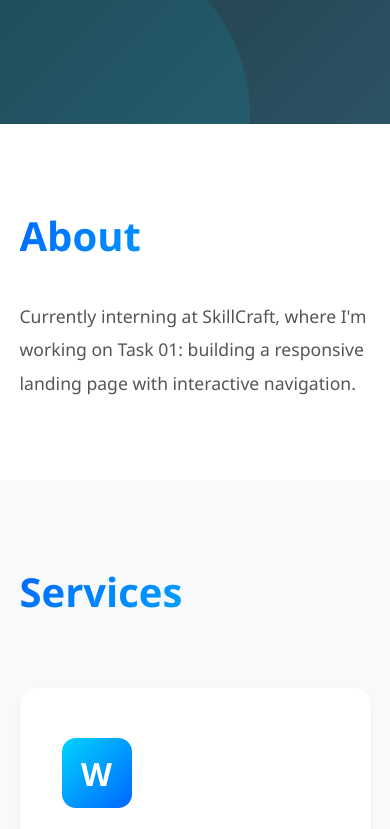
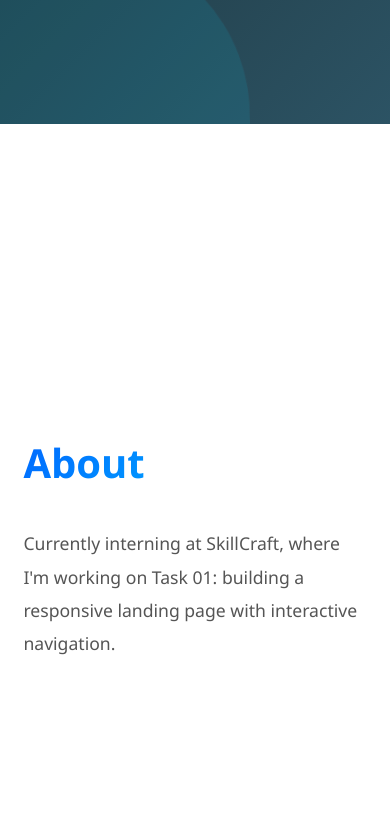
Before and after one commit to vishal-khilari/SCT_WD_1, a plain HTML site: page index.html in a window 390 px wide. Shown: the part 720-1549 px from the top of the page. Drawn offline with Linux system fonts and the light colour scheme.

Commit message:
Setting height for sections

```diff
--- a/style.css
+++ b/style.css
@@ -408,9 +408,9 @@ section.visible {
     gap: 2rem;
   }
 
-  #about,
-  #services,
-  #contact {
+  /* #about, */
+  #services
+  /* ,#contact  */ {
     min-height: auto;
     padding: 5rem 5%;
   }
```
